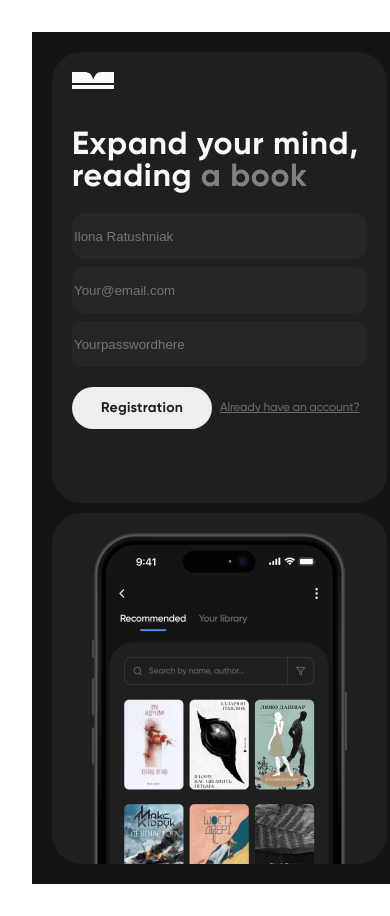
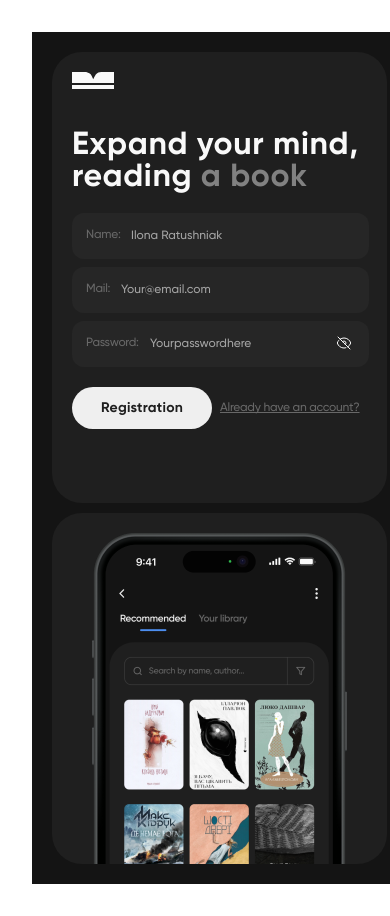
Before and after one commit to kholshevnikova/Read-Journey, a React (Vite) app: page /register in a window 390 px wide. Shown: the top 916 px of the page. Built offline with nearby package versions, Linux system fonts and the light colour scheme.

Commit message:
fix styles inputs mobile

```diff
--- a/package.json
+++ b/package.json
@@ -13,6 +13,7 @@
     "formik": "^2.4.6",
     "react": "^18.3.1",
     "react-dom": "^18.3.1",
+    "react-icons": "^5.4.0",
     "react-router-dom": "^7.1.1"
   },
   "devDependencies": {
--- a/src/components/RegisterForm/RegisterForm.jsx
+++ b/src/components/RegisterForm/RegisterForm.jsx
@@ -1,7 +1,15 @@
 import { Field, Form, Formik } from "formik";
 import css from "./RegisterForm.module.css";
+import { useState } from "react";
+import { HiOutlineEye } from "react-icons/hi2";
+import { HiOutlineEyeSlash } from "react-icons/hi2";
 
 export default function RegisterForm() {
+  const [show, setShow] = useState(false);
+  const handleClick = () => {
+    setShow(!show);
+  };
+
   return (
     <div className={css.container}>
       <Formik
@@ -11,24 +19,47 @@ export default function RegisterForm() {
         }}
       >
         <Form className={css.formContainer}>
+          <div className={css.inputContainer}>
+            <label htmlFor="name" className={css.label}>
+              Name:
+            </label>
             <Field
+              id="name"
               type="text"
               name="name"
               className={css.input}
               placeholder="Ilona Ratushniak"
             />
+          </div>
+          <div className={css.inputContainer}>
+            <label htmlFor="name" className={css.label}>
+              Mail:
+            </label>
             <Field
               type="email"
               name="mail"
-            className={css.input}
+              className={css.inputMail}
               placeholder="Your@email.com"
             />
+          </div>
+          <div className={css.inputContainer}>
+            <div className={css.eyeContainer}>
+              <label htmlFor="password" className={css.label}>
+                Password:
+              </label>
+
               <Field
-            type="password"
+                id="password"
+                type={show ? "text" : "password"}
                 name="password"
-            className={css.input}
+                className={css.inputPassword}
                 placeholder="Yourpasswordhere"
               />
+              <span onClick={handleClick} className={css.eye}>
+                {show ? <HiOutlineEye /> : <HiOutlineEyeSlash />}
+              </span>
+            </div>
+          </div>
           <button type="submit" className={css.registerButton}>
             Registration
           </button>
--- a/src/components/RegisterForm/RegisterForm.module.css
+++ b/src/components/RegisterForm/RegisterForm.module.css
@@ -1,15 +1,69 @@
 .input {
-width: 295px;
-height: 44px;
-border-radius: 12px;
-background: #262626;
-border: none;
+    width: 236px;
+    height: 44px;
+    border-radius: 12px;
+    background: #262626;
+    border: none;
+    padding-left: 59px;
+    padding-right: auto;
+    font-family: var(--font-family);
+    font-size: 12px;
+    line-height: 133%;
+    color: #f9f9f9;
+    outline: none;
+}
+.inputMail {
+    width: 246px;
+        height: 44px;
+        border-radius: 12px;
+        background: #262626;
+        border: none;
+        padding-left: 49px;
+        padding-right: auto;
+        font-family: var(--font-family);
+        font-size: 12px;
+        line-height: 133%;
+        color: #f9f9f9;
+        outline: none;
+}
+.inputPassword {
+width: 217px;
+    height: 44px;
+    border-radius: 12px;
+    background: #262626;
+    border: none;
+    padding-left: 78px;
+    padding-right: auto;
+    font-family: var(--font-family);
+    font-size: 12px;
+    line-height: 133%;
+    color: #f9f9f9;
+    outline: none;
 }
 
 .formContainer {
     display: flex;
     flex-wrap: wrap;
     gap: 8px;
+}
+.inputContainer {
+    position: relative;
+    display: flex;
+    flex-direction: column;
+}
+.label {
+    position: absolute;
+    top: 50%;
+        left: 14px;
+        transform: translateY(-50%);
+        pointer-events: none;
+        font-family: var(--font-family);
+        font-weight: 500;
+        font-size: 12px;
+        line-height: 133%;
+        letter-spacing: -0.02em;
+        color: #686868;
+        transition: all 0.3s ease;
 }
 .registerButton {
     margin-top: 12px;
@@ -35,3 +89,57 @@ border: none;
     color: #686868;
     margin-top: 26px;
 }
+.placeholder {
+    font-family: var(--font-family);
+        font-weight: 500;
+        font-size: 12px;
+        line-height: 133%;
+        letter-spacing: -0.02em;
+        text-align: center;
+        color: #f9f9f9;
+}
+.input::placeholder {
+    color: #f9f9f9;
+    opacity: 0.6;
+}
+.inputMail::placeholder {
+    color: #f9f9f9;
+        opacity: 0.6;
+}
+.inputPassword::placeholder {
+color: #f9f9f9;
+    opacity: 0.6;
+}
+.input:focus+.label,
+.input:not(:placeholder-shown)+.label {
+    top: 5px;
+    font-size: 10px;
+    color: #f9f9f9;
+}
+.inputMail:focus+.label,
+.inputMail:not(:placeholder-shown)+.label {
+    top: 5px;
+    font-size: 10px;
+    color: #f9f9f9;
+}
+.inputPassword:focus+.label,
+.inputPassword:not(:placeholder-shown)+.label {
+    top: 5px;
+    font-size: 10px;
+    color: #f9f9f9;
+}
+.eye {
+    color: #f9f9f9;
+        cursor: pointer;
+        width: 18px;
+        height: 18px;
+        position: absolute;
+        right: 16px;
+}
+.eyeContainer {
+    display: flex;
+    width: 100%;
+    align-items: center;
+    justify-content: space-between;
+    position: relative;
+}
```
Also changed, not shown: 1 other file (tests, documents, lock files or other folders). Lines whose indentation alone changed are shown as unchanged.
